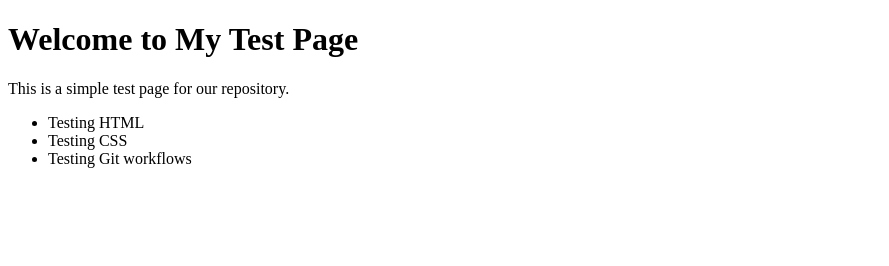
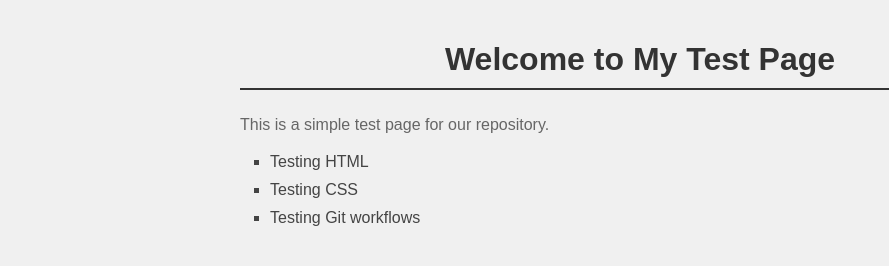
Before and after one commit to MMIX2009/Cl-mcp-test, a plain HTML site: page index.html in a window 1280 px wide. Shown: the whole page, without its empty margins (0-889 px from the left). Drawn offline with Linux system fonts and the light colour scheme.

Commit message:
Add CSS styling to the page

```diff
--- a/index.html
+++ b/index.html
@@ -4,6 +4,33 @@
     <meta charset="UTF-8">
     <meta name="viewport" content="width=device-width, initial-scale=1.0">
     <title>Welcome to Cl-mcp-test</title>
+    <style>
+        body {
+            font-family: Arial, sans-serif;
+            max-width: 800px;
+            margin: 0 auto;
+            padding: 20px;
+            background-color: #f0f0f0;
+        }
+        h1 {
+            color: #333;
+            text-align: center;
+            border-bottom: 2px solid #333;
+            padding-bottom: 10px;
+        }
+        p {
+            color: #666;
+            line-height: 1.6;
+        }
+        ul {
+            list-style-type: square;
+            padding-left: 30px;
+        }
+        li {
+            margin: 10px 0;
+            color: #444;
+        }
+    </style>
 </head>
 <body>
     <h1>Welcome to My Test Page</h1>
```
